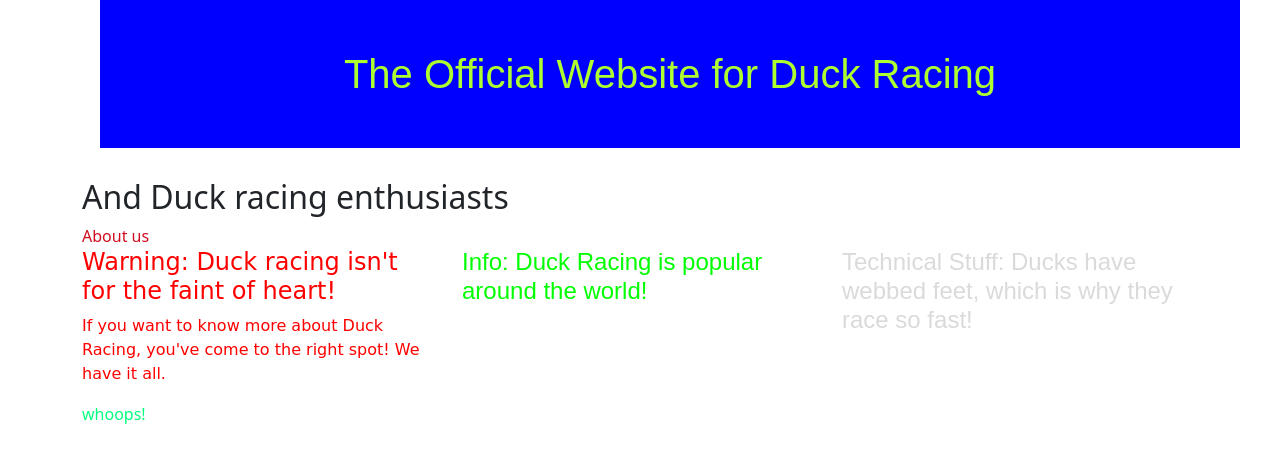
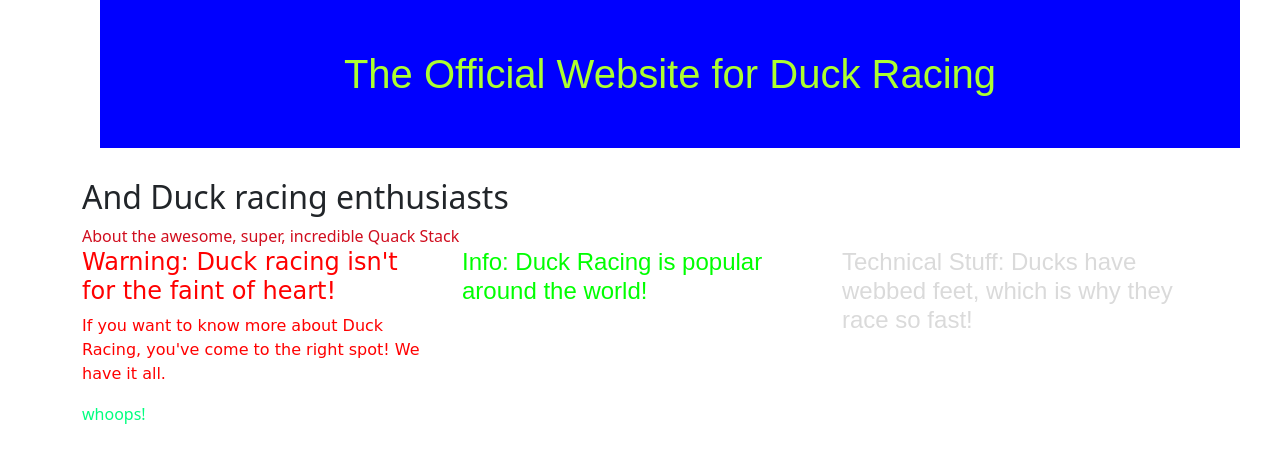
Before and after one commit to kaseysimmons1650/quack-stack, a website: page index.html in a window 1280 px wide. Drawn offline with nearby package versions, Linux system fonts and the light colour scheme.

Commit message:
Update about us link title

```diff
--- a/index.html
+++ b/index.html
@@ -20,7 +20,7 @@
         <h2>And Duck racing enthusiasts</h2>
 
         <nav id="topnav">
-          <a href="aboutUs">About us</a>
+          <a href="aboutUs">About the awesome, super, incredible Quack Stack</a>
         </nav>
       </div>
       <div class="row">
```
